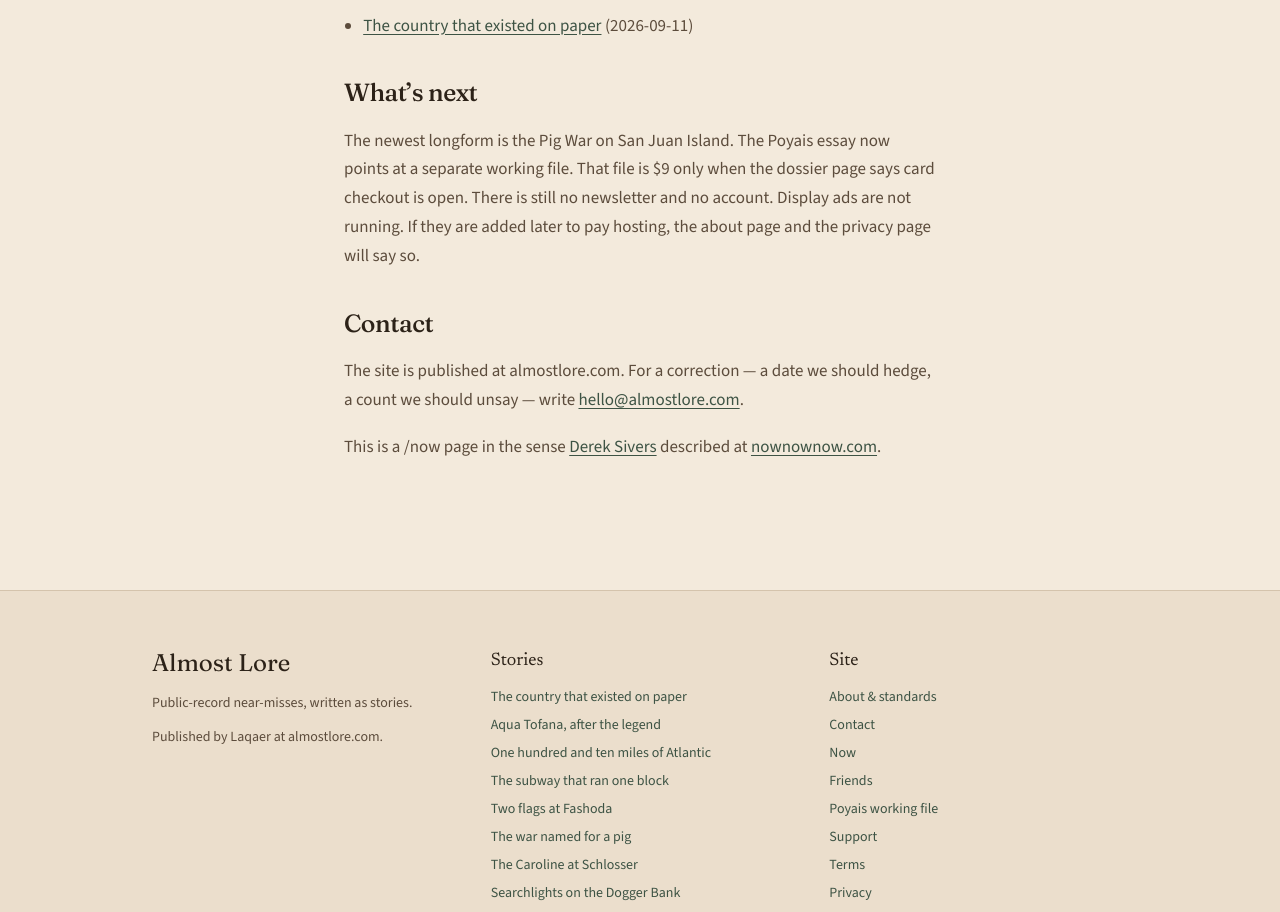
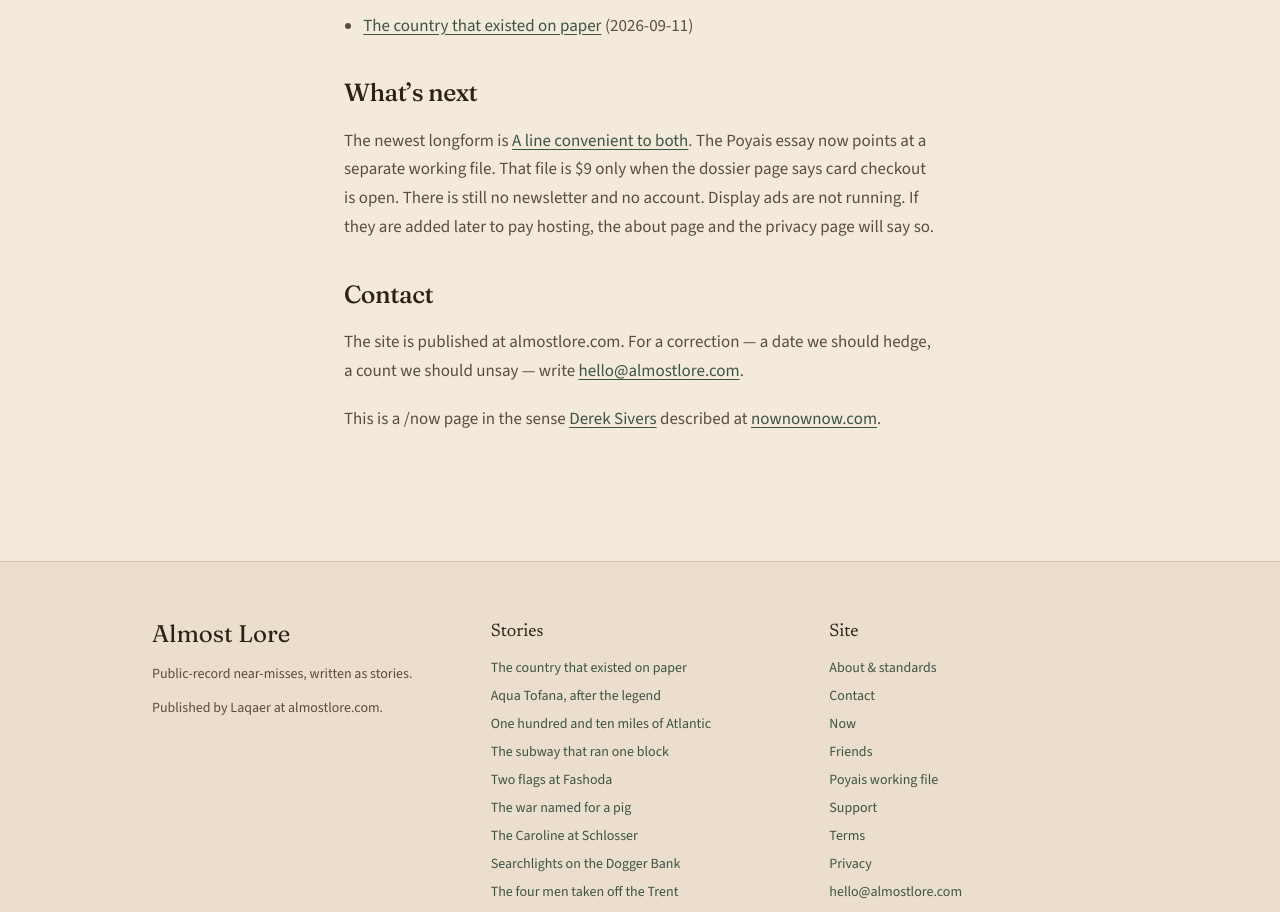
Before and after one commit to laqaer/almost-lore, a Next.js app: page /now in a window 1280 px wide. Shown: the part 1225-2137 px from the top of the page. Built offline with nearby package versions, Linux system fonts and the light colour scheme; no server answers.

Commit message:
Derive the newest longform on /now from the story list.
The hand-written What's next line still named the Pig War after later essays shipped.

Co-authored-by: laqaer <laqaer@users.noreply.github.com>

```diff
--- a/app/now/page.tsx
+++ b/app/now/page.tsx
@@ -28,7 +28,13 @@ export const metadata: Metadata = {
 };
 
 export default function NowPage() {
-  const published = [...stories].sort((a, b) => (a.published < b.published ? 1 : -1));
+  const published = [...stories].sort((a, b) => {
+    const byPublished = b.published.localeCompare(a.published);
+    if (byPublished !== 0) return byPublished;
+    const byUpdated = b.updated.localeCompare(a.updated);
+    if (byUpdated !== 0) return byUpdated;
+    return stories.indexOf(b) - stories.indexOf(a);
+  });
   const newest = published[0];
 
   return (
@@ -68,10 +74,11 @@ export default function NowPage() {
 
         <h2>What’s next</h2>
         <p>
-          The newest longform is the Pig War on San Juan Island. The Poyais essay now points at
-          a separate working file. That file is $9 only when the dossier page says card checkout
-          is open. There is still no newsletter and no account. Display ads are not running. If
-          they are added later to pay hosting, the about page and the privacy page will say so.
+          The newest longform is <Link href={storyPath(newest.slug)}>{newest.title}</Link>. The
+          Poyais essay now points at a separate working file. That file is $9 only when the
+          dossier page says card checkout is open. There is still no newsletter and no account.
+          Display ads are not running. If they are added later to pay hosting, the about page and
+          the privacy page will say so.
         </p>
 
         <h2>Contact</h2>
```
